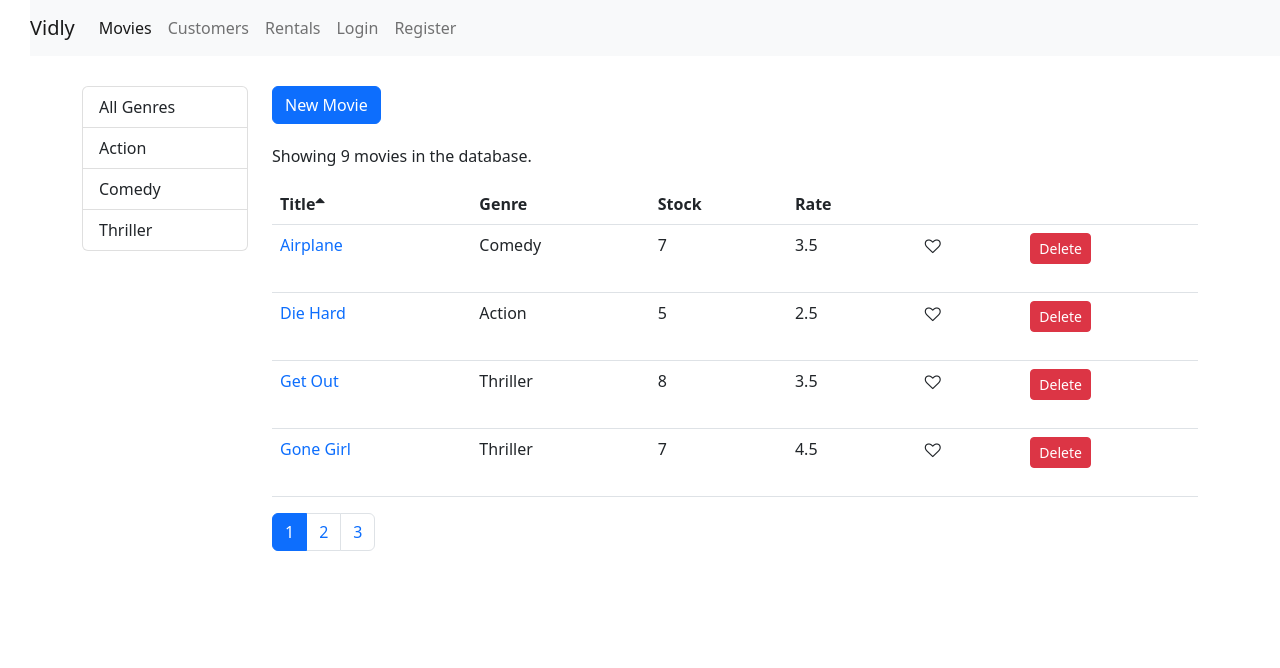
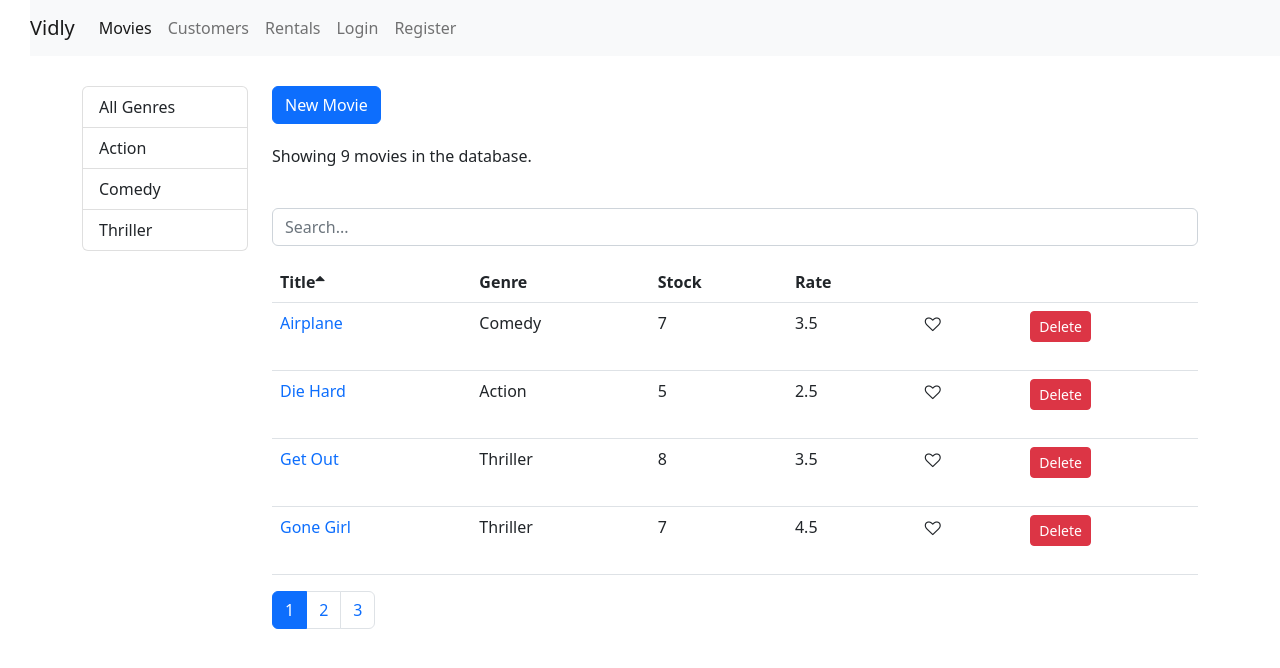
Before and after one commit to ducanh4531/my-app, a React (Create React App) app: page /movies in a window 1280 px wide. Shown: the top 668 px of the page. Built offline with nearby package versions, Linux system fonts and the light colour scheme.

Commit message:
implement search movies by query feature

```diff
--- a/src/components/movies.jsx
+++ b/src/components/movies.jsx
@@ -8,10 +8,12 @@ import { getGenres } from "../services/fakeGenreService";
 import { paginate } from "../utils/paginate";
 import ListGroup from "./common/listGroup";
 import Pagination from "./common/pagination";
+import Input from "./common/input";
 import MoviesTable from "./moviesTable";
 
 const Movies = () => {
 	const [movies, setMovies] = useState([]);
+	const [query, setQuery] = useState("");
 	const [pageSize] = useState(4);
 	const [currentPage, setCurrentPage] = useState(1);
 	const [genres, setGenres] = useState([]);
@@ -51,6 +53,7 @@ const Movies = () => {
 
 	const handleGenreSelect = (genre) => {
 		setSelectedGenre(genre);
+		setQuery("");
 		setCurrentPage(1);
 	};
 
@@ -59,11 +62,17 @@ const Movies = () => {
 	};
 
 	// encapsulated the logic into a function:
-	const getPagedData = () => {
-		const filtered =
+	const getPagedData = (query) => {
+		const filteredBySelected =
 			selectedGenre && selectedGenre._id
 				? movies.filter((m) => m.genre._id === selectedGenre._id)
 				: movies;
+
+		const filteredByQuery = movies.filter((m) =>
+			m.title.toLowerCase().includes(query.toLowerCase())
+		);
+
+		const filtered = query ? filteredByQuery : filteredBySelected;
 
 		// use lodash to order filtered list by using specific path of objects in array and order asc or desc
 		const sorted = _.orderBy(
@@ -79,7 +88,13 @@ const Movies = () => {
 		return { totalCount: filtered.length, data: allMovies };
 	};
 
-	const { totalCount, data: allMovies } = getPagedData();
+	const { totalCount, data: allMovies } = getPagedData(query);
+
+	const handleSearch = ({ target }) => {
+		setSelectedGenre("");
+		setQuery(target.value);
+		setCurrentPage(1);
+	};
 
 	return (
 		<div className="row">
@@ -100,6 +115,13 @@ const Movies = () => {
 					Showing {totalCount ? `${totalCount} movies` : "no movie"}{" "}
 					in the database.
 				</p>
+				<Input
+					onChange={handleSearch}
+					value={query}
+					name="query"
+					type="text"
+					placeholder="Search..."
+				/>
 				<MoviesTable
 					allMovies={allMovies}
 					sortColumn={sortColumn}
```
